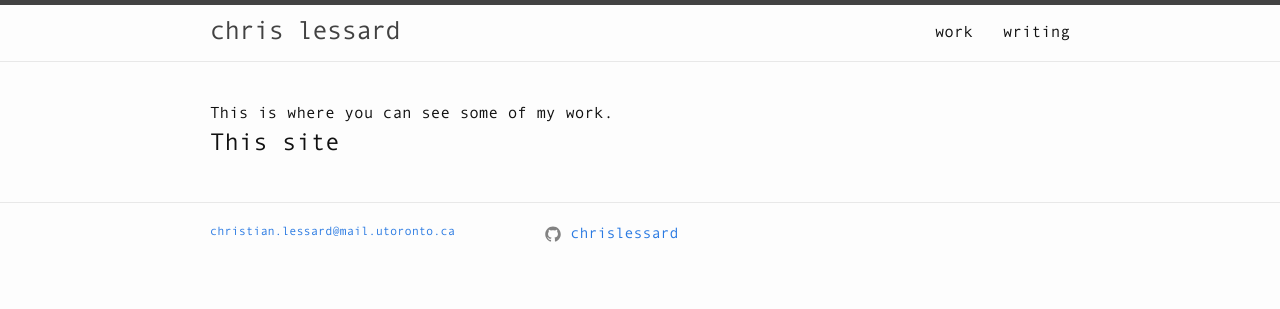
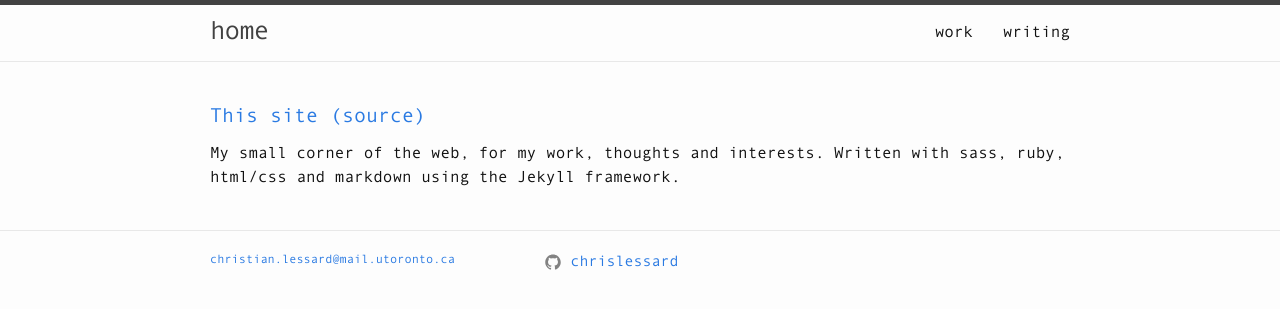
Before and after one commit to chrislessard/chrislessard.github.io, a Jekyll site: the page built from work.html, in a window 1280 px wide. Shown: the top 309 px of the page. Built offline with Jekyll 4.4.1, drawn with Linux system fonts in a browser that asks for light colours.

Commit message:
made things a bit more personal

```diff
--- a/_config.yml
+++ b/_config.yml
@@ -6,7 +6,7 @@
 # 'jekyll serve'. If you change this file, please restart the server process.
 
 # Site settings
-title: chris lessard
+title: home
 email: christian.lessard@mail.utoronto.ca
 description: > # this means to ignore newlines until "baseurl:"
 baseurl: "" # the subpath of your site, e.g. /blog
--- a/_sass/_layout.scss
+++ b/_sass/_layout.scss
@@ -21,8 +21,11 @@
     &,
     &:visited {
         color: $grey-color-dark;
+        text-decoration: none;
     }
+
 }
+
 
 .site-nav {
     float: right;
@@ -111,6 +114,10 @@
 .social-media-list {
     list-style: none;
     margin-left: 0;
+}
+
+.social-media-list a, .contact-list a {
+    text-decoration: none;
 }
 
 .contact-list {
@@ -248,3 +255,7 @@
         }
     }
 }
+
+a {
+    text-decoration: none;
+}
--- a/index.html
+++ b/index.html
@@ -9,6 +9,8 @@ layout: default
         <h1>Hi, I'm Chris Lessard.</h1>
 
         <p> I'm a second year student at the University of Toronto pursuing my B.Sc. in Computer Science (and maybe even math, we'll see). I'm an all around hacker and tech enthusiast, with long running interests in art and education. </p>
+
+        <p>I was born in Ottawa, having since moved to my <a href="https://www.google.ca/search?q=kensington+market&safe=off&espv=2&biw=1280&bih=624&site=webhp&source=lnms&tbm=isch&sa=X&ved=0ahUKEwiCs_jR14HLAhWEOSYKHXtLCXUQ_AUIBygC">favorite part of Toronto</a>. When I'm not programming, I'm usually listening to music, obssessively tweaking my <a href="https://www.archlinux.org/">OS of choice</a> or reading into new ideas.</p>
         </div>
 
 
--- a/work.html
+++ b/work.html
@@ -4,6 +4,5 @@ title: work
 permalink: /work/
 ---
 
-This is where you can see some of my work.
-
-<h1>This site</h1>
+<h4><a href="https://github.com/chrislessard/chrislessard.github.io">This site (source)</a></h4>
+<p>My small corner of the web, for my work, thoughts and interests. Written with sass, ruby, html/css and markdown using the Jekyll framework.</p>
```
Also changed, not shown: last_day_res_cropped.jpg (added).
